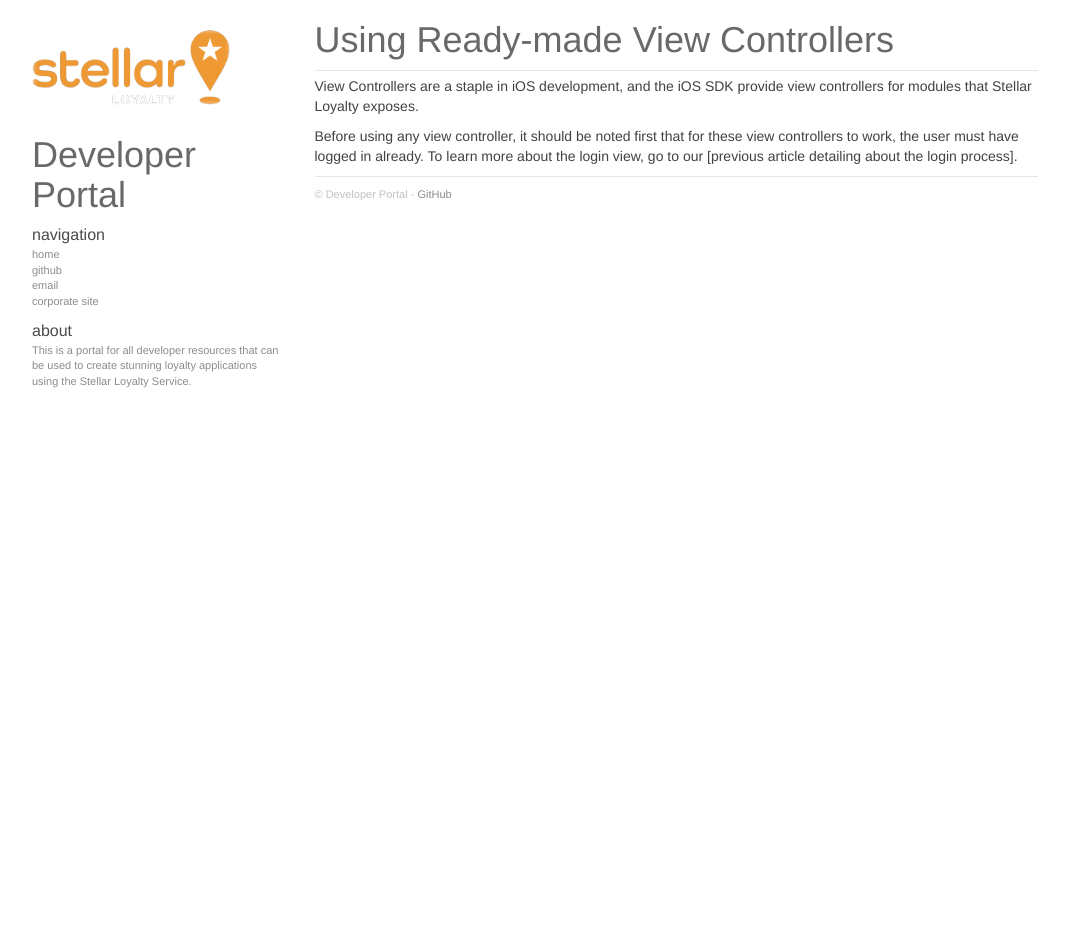
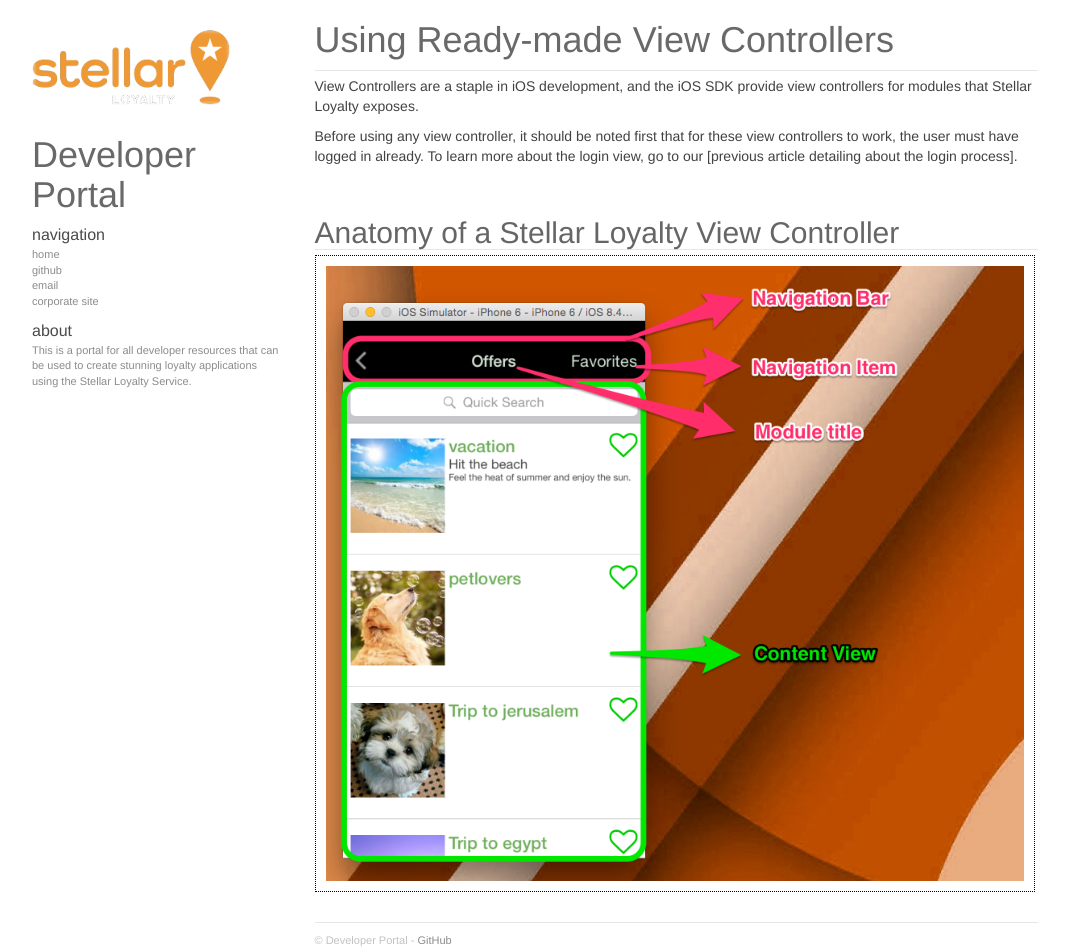
Before and after one commit to jofell/stellar-dev, a Jekyll site: the page built from _ios_sdk/pages/03_view_controllers.md, in a window 1280 px wide. Shown: the whole page, without its empty margins (58-1127 px from the left). Built offline with Jekyll 4.4.1, drawn with Linux system fonts in a browser that asks for light colours; nearby versions of some CDN libraries; Markdown is read by kramdown in place of the engine named in the settings; before the commit the page ends 900 px from its top, so only the background shows below that.

Commit message:
Adding the asset onto the page

```diff
--- a/_ios_sdk/pages/03_view_controllers.md
+++ b/_ios_sdk/pages/03_view_controllers.md
@@ -7,3 +7,7 @@
 View Controllers are a staple in iOS development, and the iOS SDK provide view controllers for modules that Stellar Loyalty exposes.
 
 Before using any view controller, it should be noted first that for these view controllers to work, the user must have logged in already. To learn more about the login view, go to our [previous article detailing about the login process].
+
+## Anatomy of a Stellar Loyalty View Controller
+
+![]({{site.baseurl}}/img/sdk/ios/view_controllers/view_controller_anatomy.png)
```
